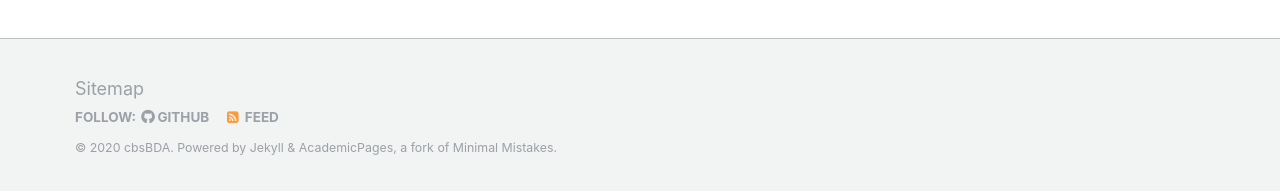
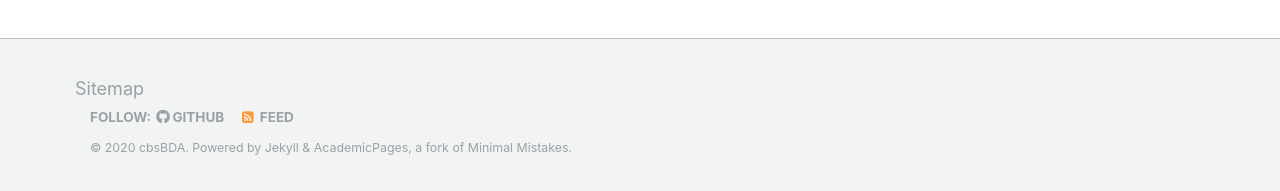
Before and after one commit to cbsBDA/cbsBDA-homepage, a Jekyll site: the page built from index.md, in a window 1280 px wide. Shown: the part 706-897 px from the top of the page. Built offline with Jekyll 4.4.1, drawn with Linux system fonts in a browser that asks for light colours; nearby versions of some CDN libraries; our own code applies the rules of GitHub Pages for plain Markdown files.

Commit message:
Update _custom.scss

```diff
--- a/_sass/_custom.scss
+++ b/_sass/_custom.scss
@@ -518,3 +518,8 @@ a, .tp-caption a.btn:hover, .tp-caption a#goog-wm-sb:hover{
 p{
   font-size: 18px;
 }
+// Footer style
+.page__footer-follow,
+.page__footer-copyright{
+  padding: 0px 15px;
+}
```
